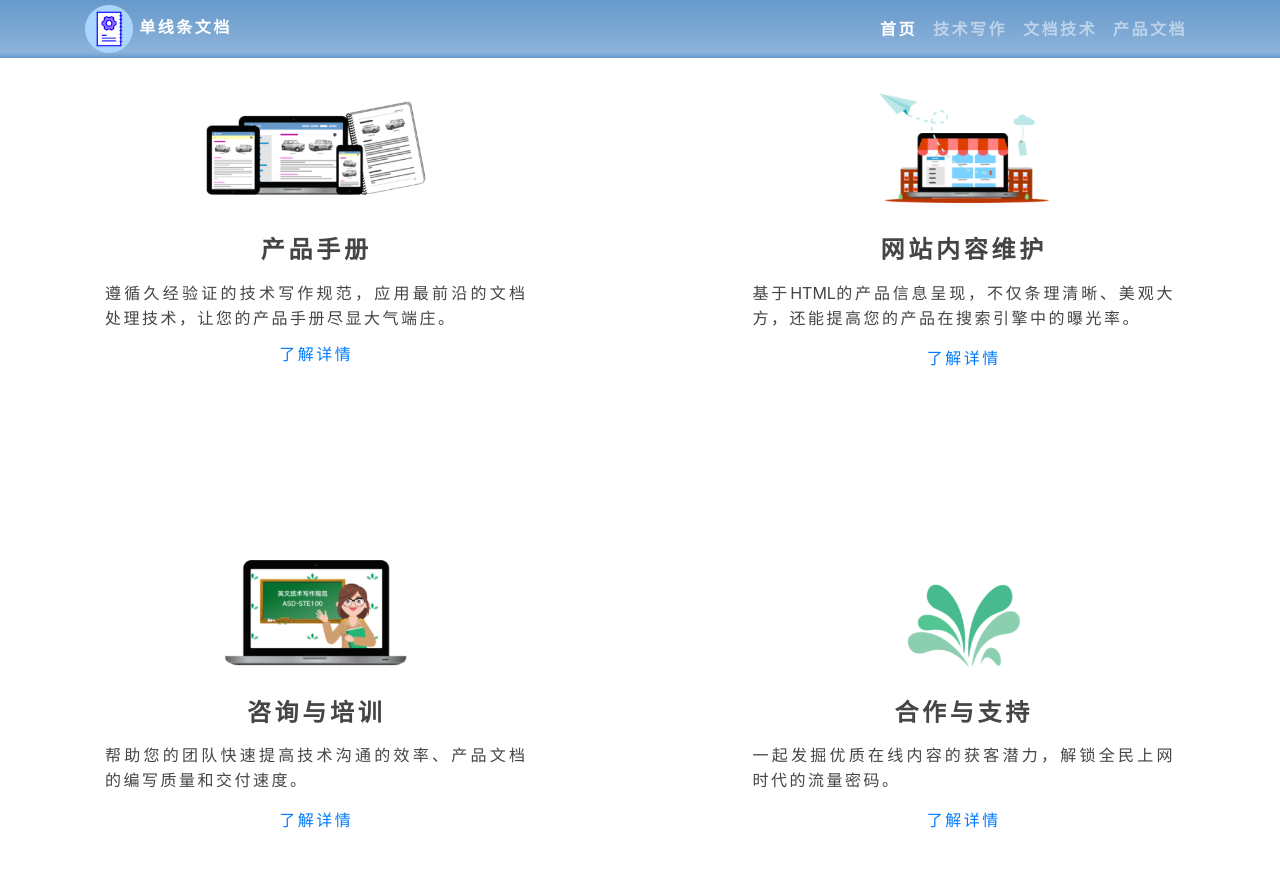
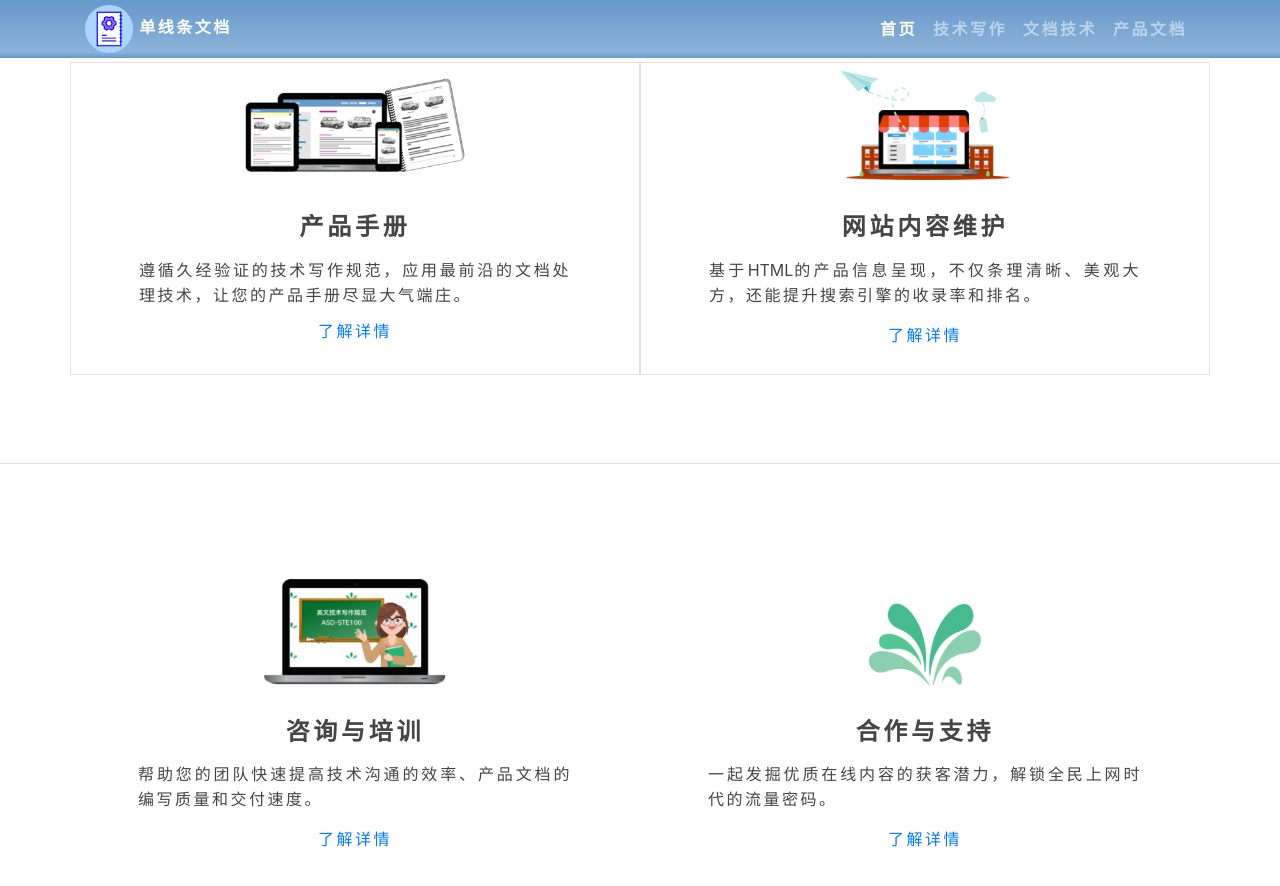
Before and after one commit to wongyah/docsimpo.work, a Jekyll site: the page built from index.html, in a window 1280 px wide and 900 px high, scrolled down 762 px. Shown: the top 886 px of the window. Built offline with Jekyll 4.4.1, drawn with Linux system fonts in a browser that asks for light colours.

Commit message:
服务卡：修改中（从new-structure分支中并入bootstrap mixin后再继续）

```diff
--- a/index.html
+++ b/index.html
@@ -23,11 +23,11 @@ headerImage: "/assets/images/home/header-image-home-20mpx.jpg"
 
 
 <!-- 业务版块 -->
-<div class="container-fluid">
+<div class="container-fluid border-bottom">
   <div class="container">
-    <div class="row services justify-content-between no-gutters">
+    <div class="row services">
 
-      <div class="col-lg-5 my-4">
+      <div class="col-lg px-lg-5 border">
         <div class="card content-link-service">
           <div class="image-box col-md-6 col-lg d-flex justify-content-center align-items-center">
             <img src="assets/images/home/linkcontent-service-manuals.png" alt="产品手册服务链接图片" class="link-image">
@@ -40,24 +40,28 @@ headerImage: "/assets/images/home/header-image-home-20mpx.jpg"
         </div>
       </div>
 
-      <div class="col-lg-5 my-4">
+      <div class="col-lg px-lg-5 border">
         <div class="card content-link-service">
           <div class="image-box col-md-6 col-lg d-flex justify-content-center align-items-center">
             <img src="assets/images/home/linkcontent-service-webcontent.png" alt="网站内容维护服务链接图片" class="link-image">
           </div>
           <div class="card-body col-md-6 col-lg">
             <h4 class="card-title">网站内容维护</h4>
-            <p class="card-text">基于HTML的产品信息呈现，不仅条理清晰、美观大方，还能提高您的产品在搜索引擎中的曝光率。</p>
+            <p class="card-text">基于HTML的产品信息呈现，不仅条理清晰、美观大方，还能提升搜索引擎的收录率和排名。</p>
             <p class="card-link mt-1"><a href="" class="btn btn-link mt-1">了解详情</a></p>
           </div>
         </div>
       </div>
 
     </div>
+  </div>
+</div>
 
-    <div class="row services justify-content-between no-gutters">
+<div class="container-fluid border-bottom">
+  <div class="container">
+    <div class="row services">
 
-      <div class="col-lg-5 my-4">
+      <div class="col-lg px-lg-5">
         <div class="card content-link-service">
           <div class="image-box col-md-6 col-lg d-flex justify-content-center align-items-center">
             <img src="assets/images/home/linkcontent-service-training.png" alt="培训与咨询服务链接图片" class="link-image">
@@ -70,7 +74,7 @@ headerImage: "/assets/images/home/header-image-home-20mpx.jpg"
         </div>
       </div>
 
-      <div class="col-lg-5 my-4">
+      <div class="col-lg px-lg-5">
         <div class="card content-link-service">
           <div class="image-box col-md-6 col-lg d-flex justify-content-center align-items-center">
             <img src="assets/images/home/linkcontent-cooperation.png" alt="赞助与支持链接图片" class="link-image">
```
Also changed, not shown: 1 other file.
